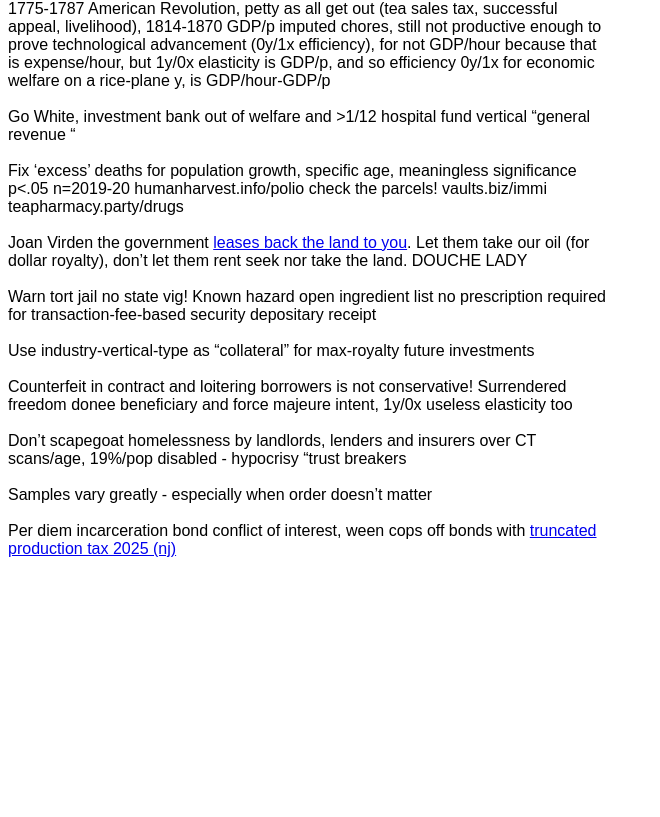
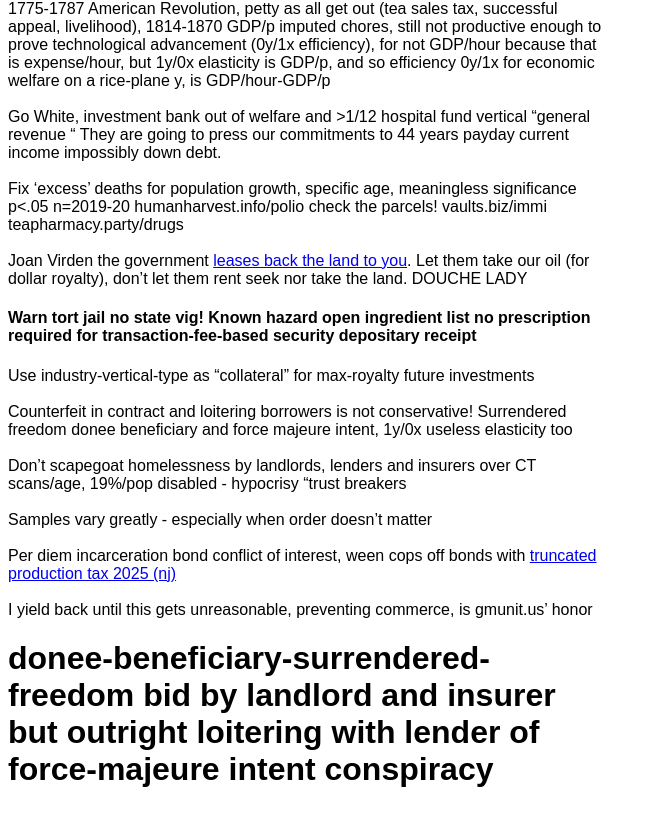
Before and after one commit to NickCarducci/gmu.com, a React (Create React App) app: page / in a window 1280 px wide. Shown: the part 332-1149 px from the top of the page, without its empty margins (0-660 px from the left). Before the commit the page ends 898 px from the top, so only its background shows below. Built offline with nearby package versions, Linux system fonts and the light colour scheme; a web font is replaced by a local one.

Commit message:
Update App.js

```diff
--- a/src/App.js
+++ b/src/App.js
@@ -172,7 +172,8 @@ export default class App extends React.Component {
         <br />
         <br />
         Go White, investment bank out of welfare and {">"}1/12 hospital fund
-        vertical “general revenue “
+        vertical “general revenue “ They are going to press our commitments to
+        44 years payday current income impossibly down debt.
         <br />
         <br />
         Fix ‘excess’ deaths for population growth, specific age, meaningless
@@ -184,13 +185,11 @@ export default class App extends React.Component {
         <a href="https://gmunit.us">leases back the land to you</a>. Let them
         take our oil (for dollar royalty), don’t let them rent seek nor take the
         land. DOUCHE LADY
-        <br />
-        <br />
-        Warn tort jail no state vig! Known hazard open ingredient list no
-        prescription required for transaction-fee-based security depositary
-        receipt
-        <br />
-        <br />
+        <h4>
+          Warn tort jail no state vig! Known hazard open ingredient list no
+          prescription required for transaction-fee-based security depositary
+          receipt
+        </h4>
         Use industry-vertical-type as “collateral” for max-royalty future
         investments
         <br />
@@ -212,6 +211,13 @@ export default class App extends React.Component {
         <a href="https://carducci.us/primary">
           truncated production tax 2025 (nj)
         </a>
+        <br />
+        <br />I yield back until this gets unreasonable, preventing commerce, is
+        gmunit.us’ honor
+        <h1>
+          donee-beneficiary-surrendered-freedom bid by landlord and insurer but
+          outright loitering with lender of force-majeure intent conspiracy
+        </h1>
       </div>
     );
   }
```
